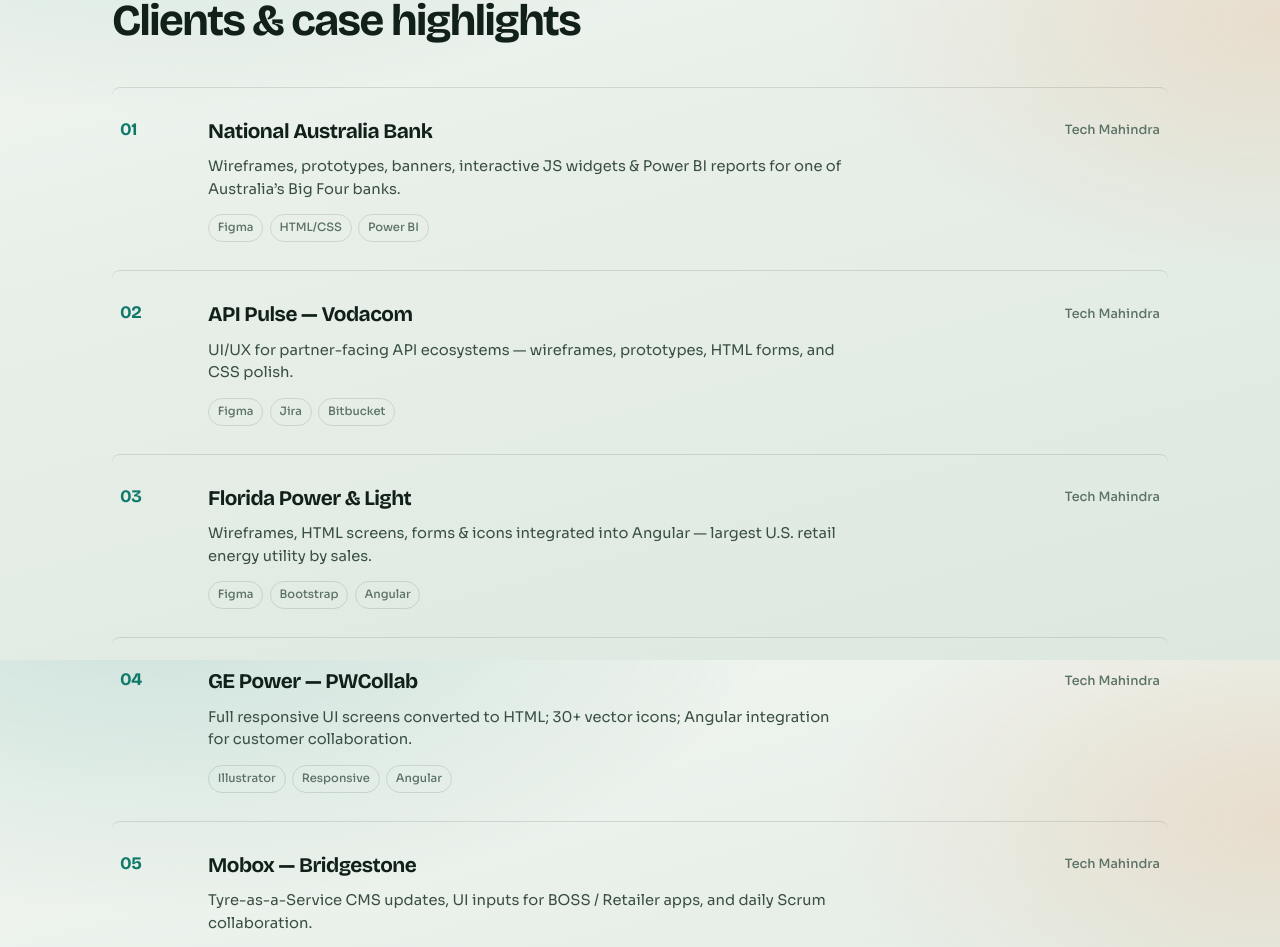
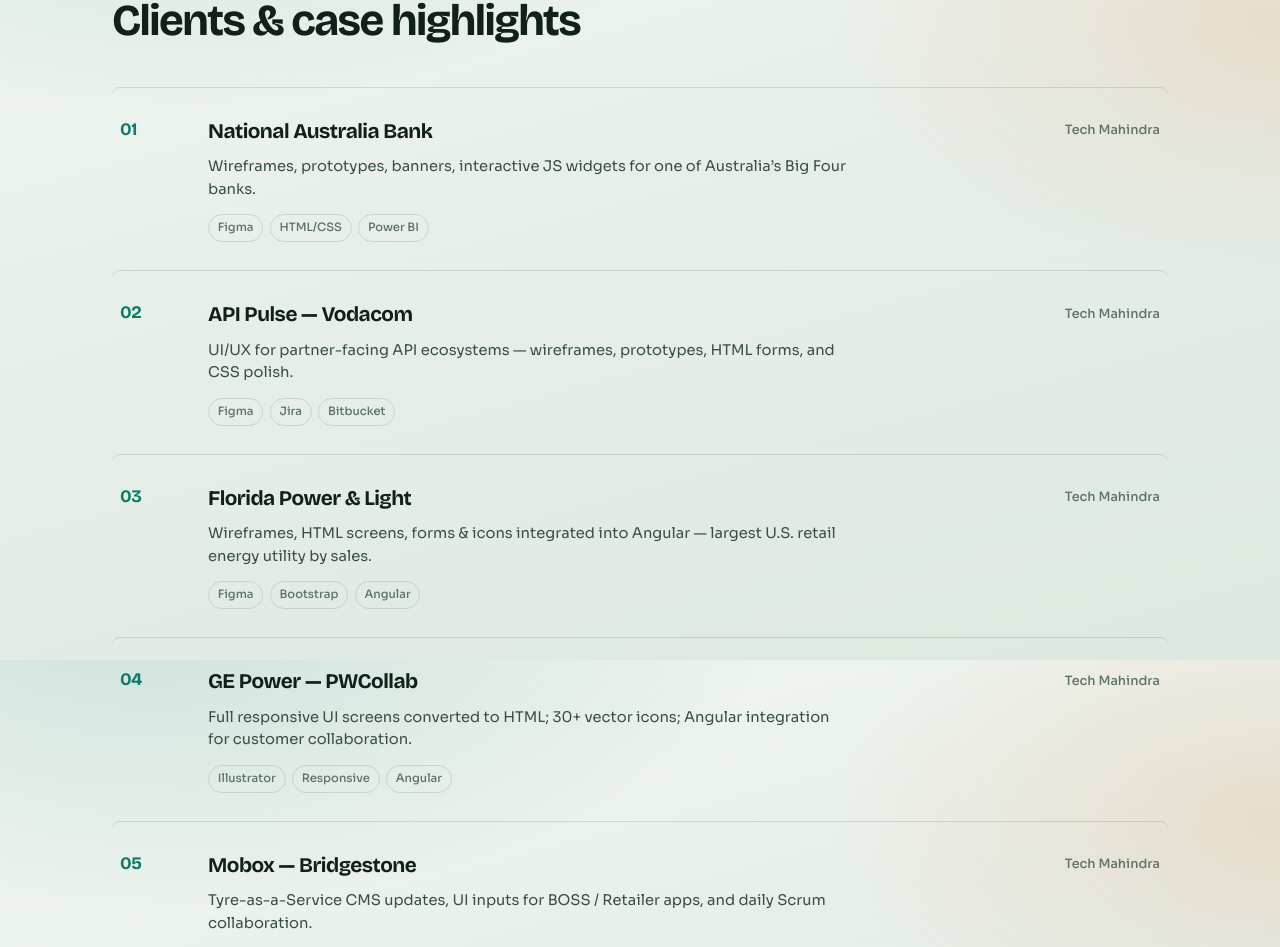
Before and after one commit to mastans22602/mastan-portfolio, a plain HTML site: page index.html in a window 1280 px wide. Shown: the part 3340-4287 px from the top of the page. Drawn offline with nearby package versions, Linux system fonts and the light colour scheme.

Commit message:
Update index.html
text changes

```diff
--- a/index.html
+++ b/index.html
@@ -248,7 +248,7 @@
             <span class="work-index">01</span>
             <div class="work-main">
               <h3>National Australia Bank</h3>
-              <p>Wireframes, prototypes, banners, interactive JS widgets &amp; Power BI reports for one of Australia’s Big Four banks.</p>
+              <p>Wireframes, prototypes, banners, interactive JS widgets for one of Australia’s Big Four banks.</p>
               <div class="work-tags"><span>Figma</span><span>HTML/CSS</span><span>Power BI</span></div>
             </div>
             <span class="work-org">Tech Mahindra</span>
```
